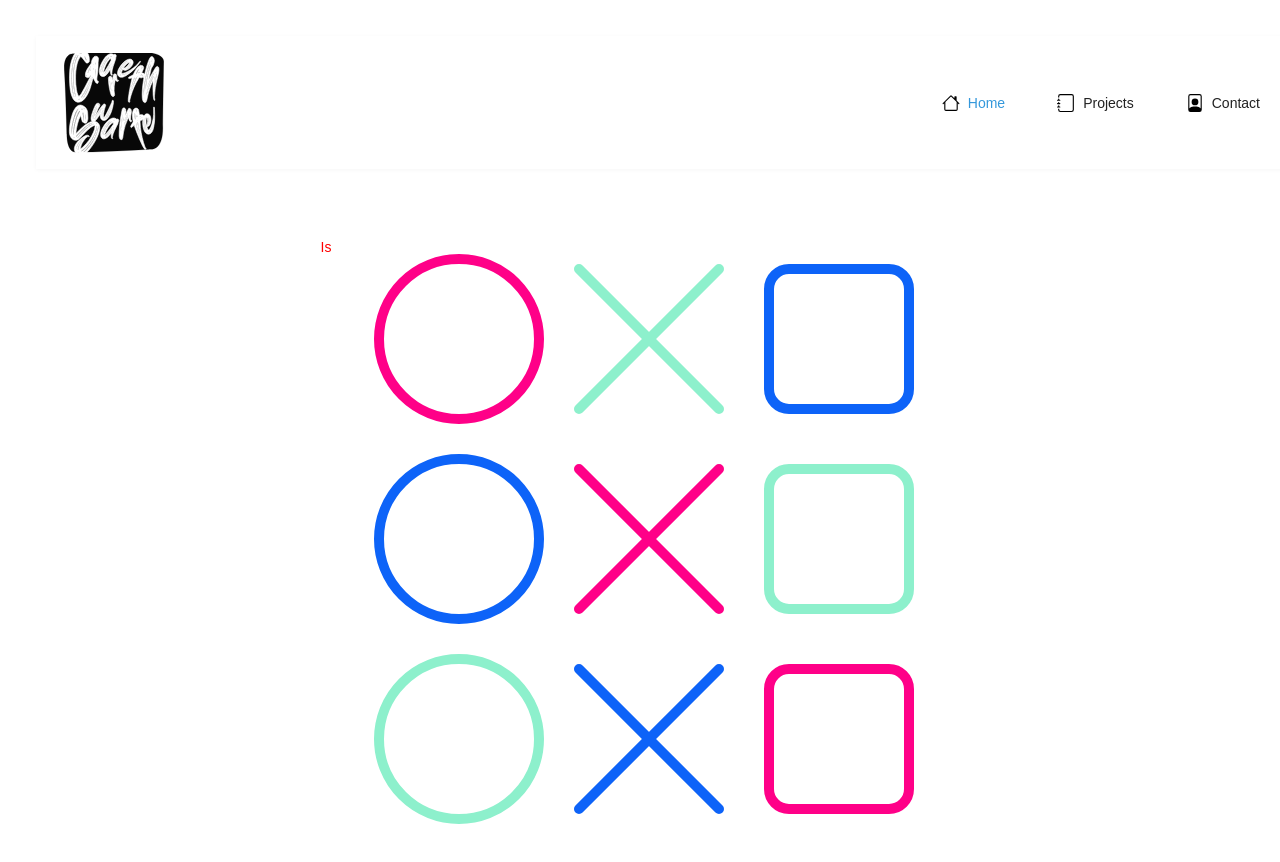
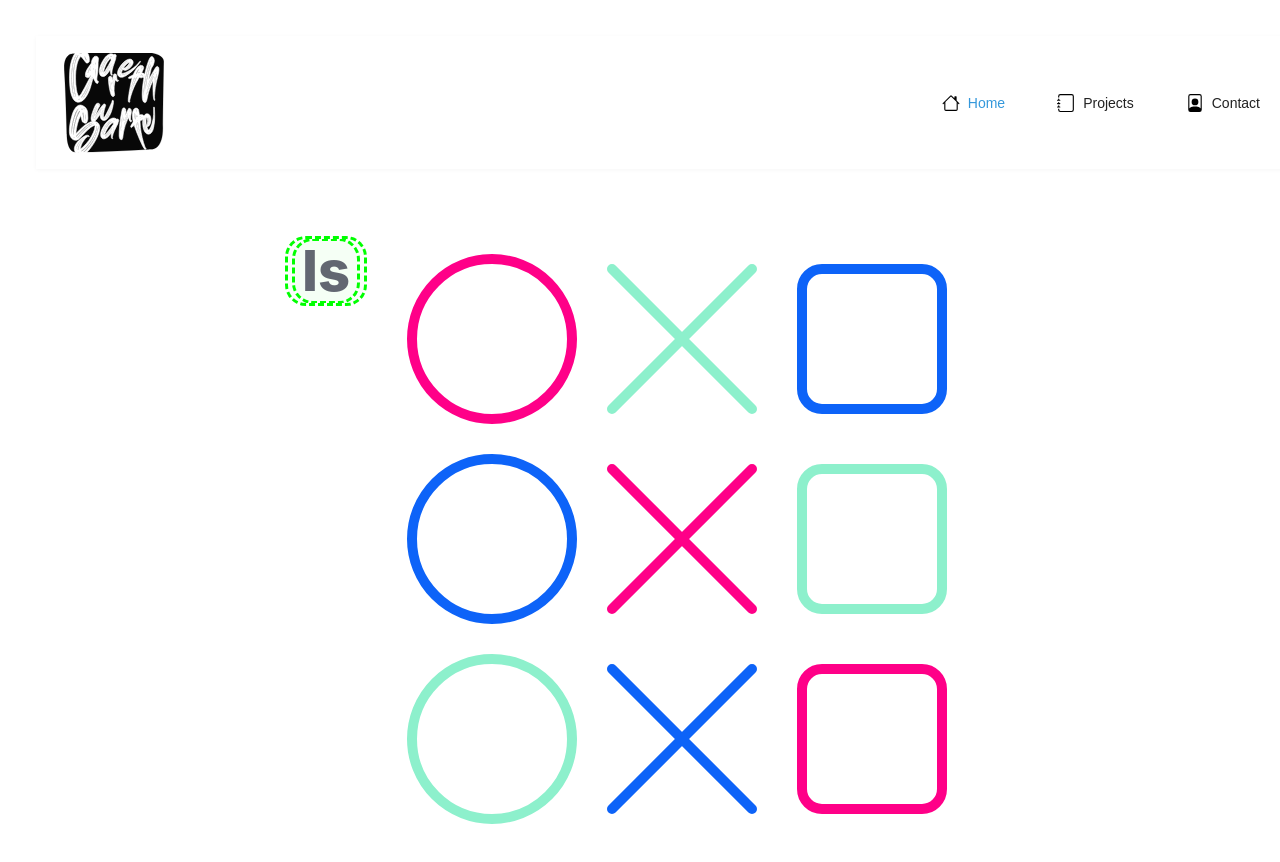
Before and after one commit to garethS-debug/React_FS, a React (Vite) app: page / in a window 1280 px wide. Shown: the top 862 px of the page. Built offline with nearby package versions, Linux system fonts and the light colour scheme.

Commit message:
Occluded text

```diff
--- a/src/components/RotatingText.css
+++ b/src/components/RotatingText.css
@@ -1,8 +1,21 @@
 .text-rotate {
-  display: flex;
-  flex-wrap: wrap;
+  display: inline-flex;
+  align-items: center;
+  gap: 0.6rem;
   white-space: pre-wrap;
   position: relative;
+  font-weight: 800;
+  line-height: 1;
+  color: inherit;
+  font-family: Inter, system-ui, -apple-system, 'Segoe UI', Roboto, 'Helvetica Neue', Arial;
+  font-size: clamp(2rem, 6vw, 4rem);
+  /* DEBUG: temporary visual aid to confirm component is present */
+  outline: 3px dashed lime;
+  background-color: rgba(0,255,0,0.02);
+  /* clip any animated characters that move outside this container */
+  overflow: hidden;
+  border-radius: 18px;
+  padding: 0.15rem 0.5rem;
 }
 
 .text-rotate-sr-only {
@@ -19,7 +32,26 @@
 
 .text-rotate-word {
   display: inline-flex;
-  color: red;
+  align-items: center;
+  color: inherit;
+  background: transparent;
+  padding: 0;
+  border-radius: 6px;
+}
+
+/* Style the second word as a purple pill */
+.text-rotate-word:nth-child(2) {
+  background: linear-gradient(90deg, #6a41ff 0%, #6b3cff 100%);
+  padding: 0.35rem 1rem;
+  border-radius: 14px;
+  color: #ffffff;
+  box-shadow: 0 12px 30px rgba(106, 65, 255, 0.18);
+  /* make the pill mask overflowing animated characters */
+  overflow: hidden;
+  position: relative;
+  white-space: nowrap;
+  -webkit-font-smoothing:antialiased;
+  transition: padding 220ms ease, width 220ms ease;
 }
 
 .text-rotate-lines {
@@ -30,6 +62,7 @@
 
 .text-rotate-element {
   display: inline-block;
+  will-change: transform, opacity;
 }
 
 .text-rotate-space {
--- a/src/components/RotatingText.jsx
+++ b/src/components/RotatingText.jsx
@@ -1,6 +1,6 @@
 'use client';
 
-import { forwardRef, useCallback, useEffect, useImperativeHandle, useMemo, useState } from 'react';
+import { forwardRef, useCallback, useEffect, useImperativeHandle, useMemo, useState, useRef, useLayoutEffect } from 'react';
 import { motion, AnimatePresence } from 'motion/react';
 
 import './RotatingText.css';
@@ -10,6 +10,10 @@ function cn(...classes) {
 }
 
 const RotatingText = forwardRef((props, ref) => {
+  // DEBUG: log render so we can confirm this component mounts in the page
+  // Remove this after verifying in the browser console
+  // eslint-disable-next-line no-console
+  console.log('RotatingText mounted, props texts:', props.texts && props.texts.slice(0,4));
   const {
     texts,
     transition = { type: 'spring', damping: 25, stiffness: 300 },
@@ -32,6 +36,15 @@ const RotatingText = forwardRef((props, ref) => {
   } = props;
 
   const [currentTextIndex, setCurrentTextIndex] = useState(0);
+  const pillRef = useRef(null);
+  const [pillWidth, setPillWidth] = useState(null);
+
+  useLayoutEffect(() => {
+    if (!pillRef.current) return;
+    // measure the inner width of the pill's content and set explicit width
+    const w = Math.ceil(pillRef.current.scrollWidth);
+    setPillWidth(w);
+  }, [currentTextIndex, texts]);
 
   const splitIntoCharacters = text => {
     if (typeof Intl !== 'undefined' && Intl.Segmenter) {
@@ -155,7 +168,12 @@ const RotatingText = forwardRef((props, ref) => {
           {elements.map((wordObj, wordIndex, array) => {
             const previousCharsCount = array.slice(0, wordIndex).reduce((sum, word) => sum + word.characters.length, 0);
             return (
-              <span key={wordIndex} className={cn('text-rotate-word', splitLevelClassName)}>
+              <span
+                key={wordIndex}
+                ref={wordIndex === 1 ? pillRef : undefined}
+                style={wordIndex === 1 && pillWidth ? { width: `${pillWidth}px` } : undefined}
+                className={cn('text-rotate-word', splitLevelClassName)}
+              >
                 {wordObj.characters.map((char, charIndex) => (
                   <motion.span
                     key={charIndex}
--- a/src/pages/HomePage.jsx
+++ b/src/pages/HomePage.jsx
@@ -14,7 +14,7 @@ const HomePage = () => {
 
 <RotatingText
   texts={['React', 'Bits', 'Is', 'Cool!']}
-  mainClassName="px-2 sm:px-2 md:px-3 bg-cyan-300 text-black overflow-hidden py-0.5 sm:py-1 md:py-2 justify-center rounded-lg"
+  mainClassName="px-2 sm:px-2 md:px-3 bg-transparent text-white overflow-hidden py-0.5 sm:py-1 md:py-2 justify-center rounded-lg"
   staggerFrom={"last"}
   initial={{ y: "100%" }}
   animate={{ y: 0 }}
```
